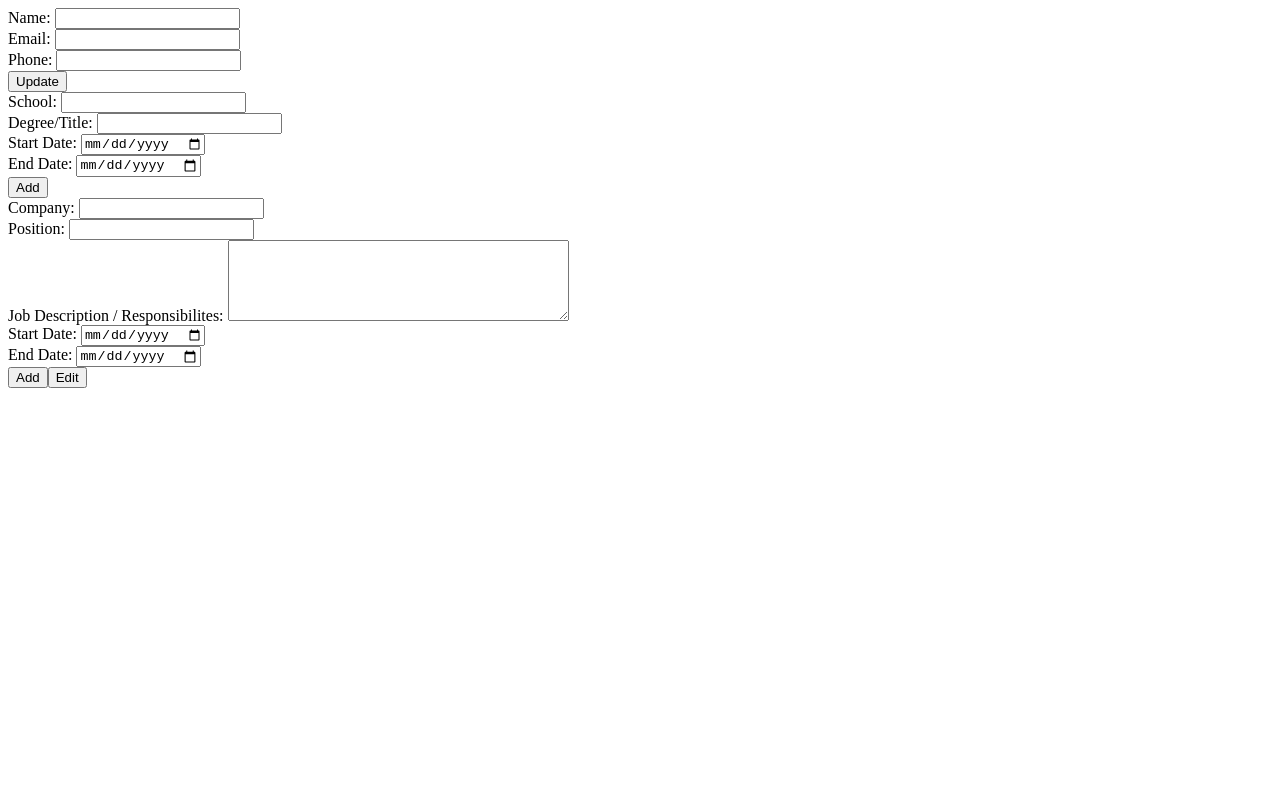
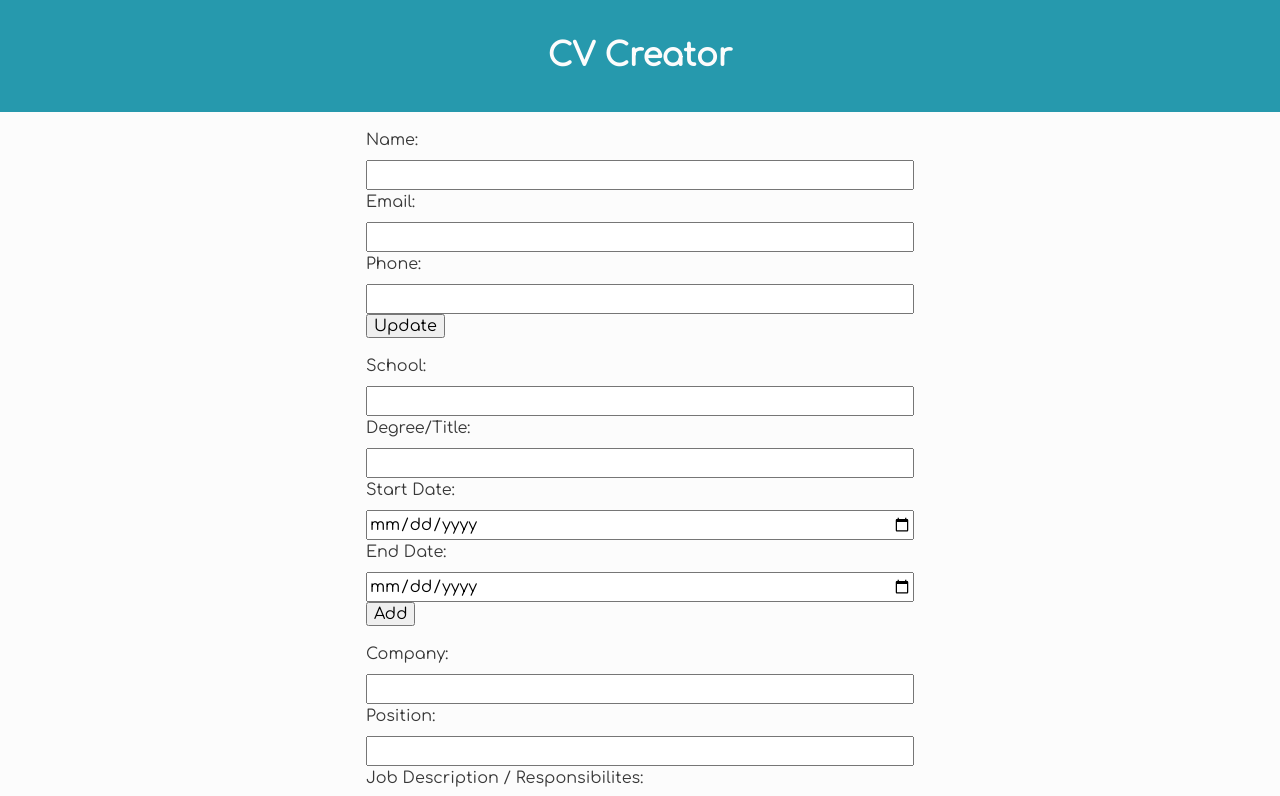
Before and after one commit to JonathanNoH/CV-creator, a React (Create React App) app: page / in a window 1280 px wide. Shown: the top 796 px of the page. Built offline with nearby package versions, Linux system fonts and the light colour scheme.

Commit message:
start styling

```diff
--- a/src/App.js
+++ b/src/App.js
@@ -2,7 +2,10 @@ import General from "./components/General";
 import Education from "./components/Education";
 import Experience from "./components/Experience";
 import Resume from "./components/Resume";
+import Header from "./components/Header";
 import React from "react";
+import './styles/reset.css';
+import './styles/app.css';
 
 class App extends React.Component {
   constructor() {
@@ -46,7 +49,8 @@ class App extends React.Component {
   render() {
     return (
       <div className="App">
-        <div>
+        <Header />
+        <div className="inputForm">
           <General handleForm={this.handleGeneralForm}/>
           <Education
             handleForm={this.handleEducationForm}
--- /dev/null
+++ b/src/components/Header.js
@@ -0,0 +1,14 @@
+import React from "react";
+
+class Header extends React.Component {
+
+  render() {
+    return (
+      <div className="header">
+        <h1>CV Creator</h1>
+      </div>
+    )
+  }
+}
+
+export default Header;
--- a/src/index.js
+++ b/src/index.js
@@ -1,6 +1,7 @@
 import React from 'react';
 import ReactDOM from 'react-dom/client';
 import App from './App';
+import './fonts/Comfortaa-VariableFont_wght.ttf';
 
 
 const root = ReactDOM.createRoot(document.getElementById('root'));
--- /dev/null
+++ b/src/styles/app.css
@@ -0,0 +1,48 @@
+:root {
+  --main-bg-color: #FCFCFC;
+  --main-color: #2699AD;
+  --main-color-light: #4FDFFA;
+  --main-accent-color: #AD5A15;
+  --main-accent-color-light: #FA9D50;
+  --text-color: #383838;
+}
+
+@font-face {
+  font-family: "Comfortaa";
+  src: local("Comfortaa"),
+    url("../fonts/Comfortaa-VariableFont_wght.ttf") format("truetype");
+  font-weight: normal;
+}
+
+body {
+  background-color: var(--main-bg-color);
+  color: var(--text-color);
+  font-family: Comfortaa;
+}
+
+.App {
+  display: flex;
+  flex-direction: column;
+  align-items: center;
+  gap: 1rem;
+}
+
+.header {
+  align-self: center;
+  background-color: var(--main-color);
+  width: 100%;
+  text-align: center;
+  padding: 2rem;
+  color: var(--main-bg-color);
+}
+
+.inputForm {
+  display: grid;
+  gap: 1rem;
+}
+
+form > div {
+  display: grid;
+  gap: 0.5rem;
+  grid-template-columns: minmax(35ch, 60ch);
+}
--- /dev/null
+++ b/src/styles/reset.css
@@ -0,0 +1,74 @@
+/* Box sizing rules */
+*,
+*::before,
+*::after {
+  box-sizing: border-box;
+}
+
+/* Remove default margin */
+body,
+h1,
+h2,
+h3,
+h4,
+p,
+figure,
+blockquote,
+dl,
+dd {
+  margin: 0;
+}
+
+/* Remove list styles on ul, ol elements with a list role, which suggests default styling will be removed */
+ul[role='list'],
+ol[role='list'] {
+  list-style: none;
+}
+
+/* Set core root defaults */
+html:focus-within {
+  scroll-behavior: smooth;
+}
+
+/* Set core body defaults */
+body {
+  min-height: 100vh;
+  text-rendering: optimizeSpeed;
+  line-height: 1.5;
+}
+
+/* A elements that don't have a class get default styles */
+a:not([class]) {
+  text-decoration-skip-ink: auto;
+}
+
+/* Make images easier to work with */
+img,
+picture {
+  max-width: 100%;
+  display: block;
+}
+
+/* Inherit fonts for inputs and buttons */
+input,
+button,
+textarea,
+select {
+  font: inherit;
+}
+
+/* Remove all animations, transitions and smooth scroll for people that prefer not to see them */
+@media (prefers-reduced-motion: reduce) {
+  html:focus-within {
+   scroll-behavior: auto;
+  }
+
+  *,
+  *::before,
+  *::after {
+    animation-duration: 0.01ms !important;
+    animation-iteration-count: 1 !important;
+    transition-duration: 0.01ms !important;
+    scroll-behavior: auto !important;
+  }
+}
```
Also changed, not shown: src/fonts/Comfortaa-VariableFont_wght.ttf (added).
